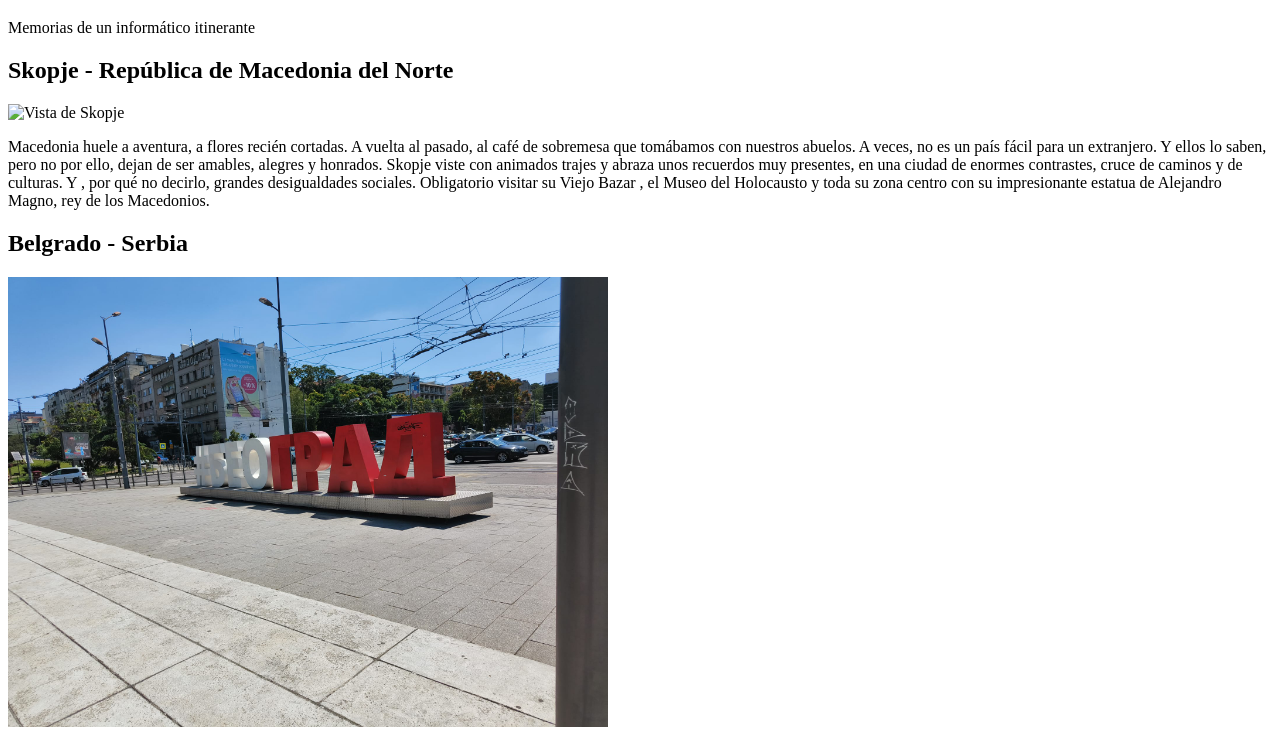
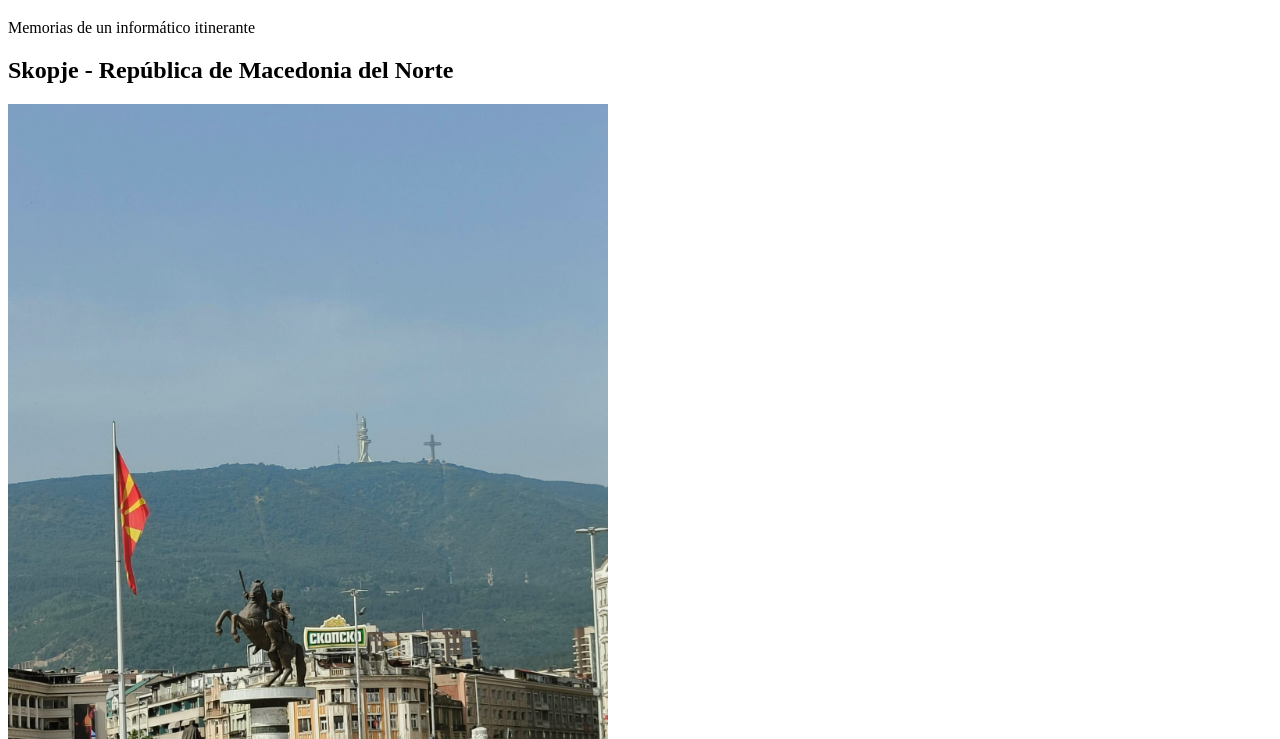
Before and after one commit to salkortes/Reto5EntornosDeDesarrollo, a plain HTML site: page index.html in a window 1280 px wide. Shown: the part 61-800 px from the top of the page. Drawn offline with Linux system fonts and the light colour scheme.

Commit message:
Update index.html

```diff
--- a/index.html
+++ b/index.html
@@ -11,7 +11,7 @@
     </div>
     <div>
         <h2>Skopje - República de Macedonia del Norte</h2>
-        <img src="im" alt="Vista de Skopje" width="600">
+        <img src="img/Skopje.jpg" alt="Vista de Skopje" width="600">
         <p> Macedonia huele a aventura, a flores recién cortadas. A vuelta al pasado, al café de sobremesa que tomábamos con nuestros abuelos.
             A veces, no es un país fácil para un extranjero. Y ellos lo saben, pero no por ello, dejan de ser amables, alegres y honrados.
             Skopje viste con animados trajes y abraza unos recuerdos muy presentes, en una ciudad de enormes contrastes, cruce de caminos y de culturas. Y , por qué no decirlo, grandes desigualdades sociales.
```
